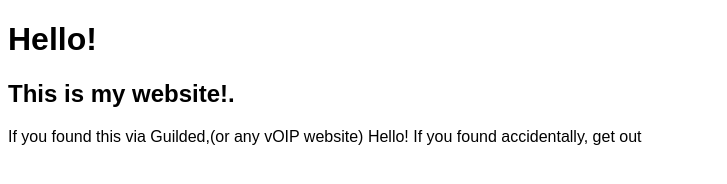
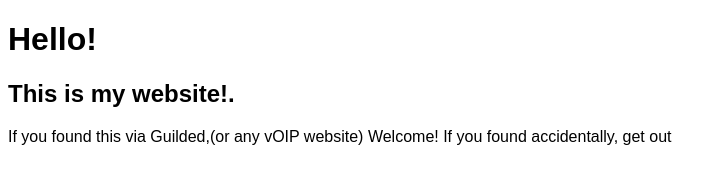
Before and after one commit to Average-Githubber/Home, a plain HTML site: page index.html in a window 1280 px wide. Shown: the full height of the page, 0-727 px from the left. Drawn offline with Linux system fonts and the light colour scheme.

Commit message:
Update index.html

```diff
--- a/index.html
+++ b/index.html
@@ -8,7 +8,7 @@
   </head>
   <body> <h1><centre>Hello!</centre></h1>
     <h2><centre>This is my website!.</centre></h2>
-    <centre>If you found this via Guilded,(or any vOIP website) Hello!</centre>
+    <centre>If you found this via Guilded,(or any vOIP website) Welcome!</centre>
     <centre>If you found accidentally, get out</centre>
   </body>
 </html>
```
